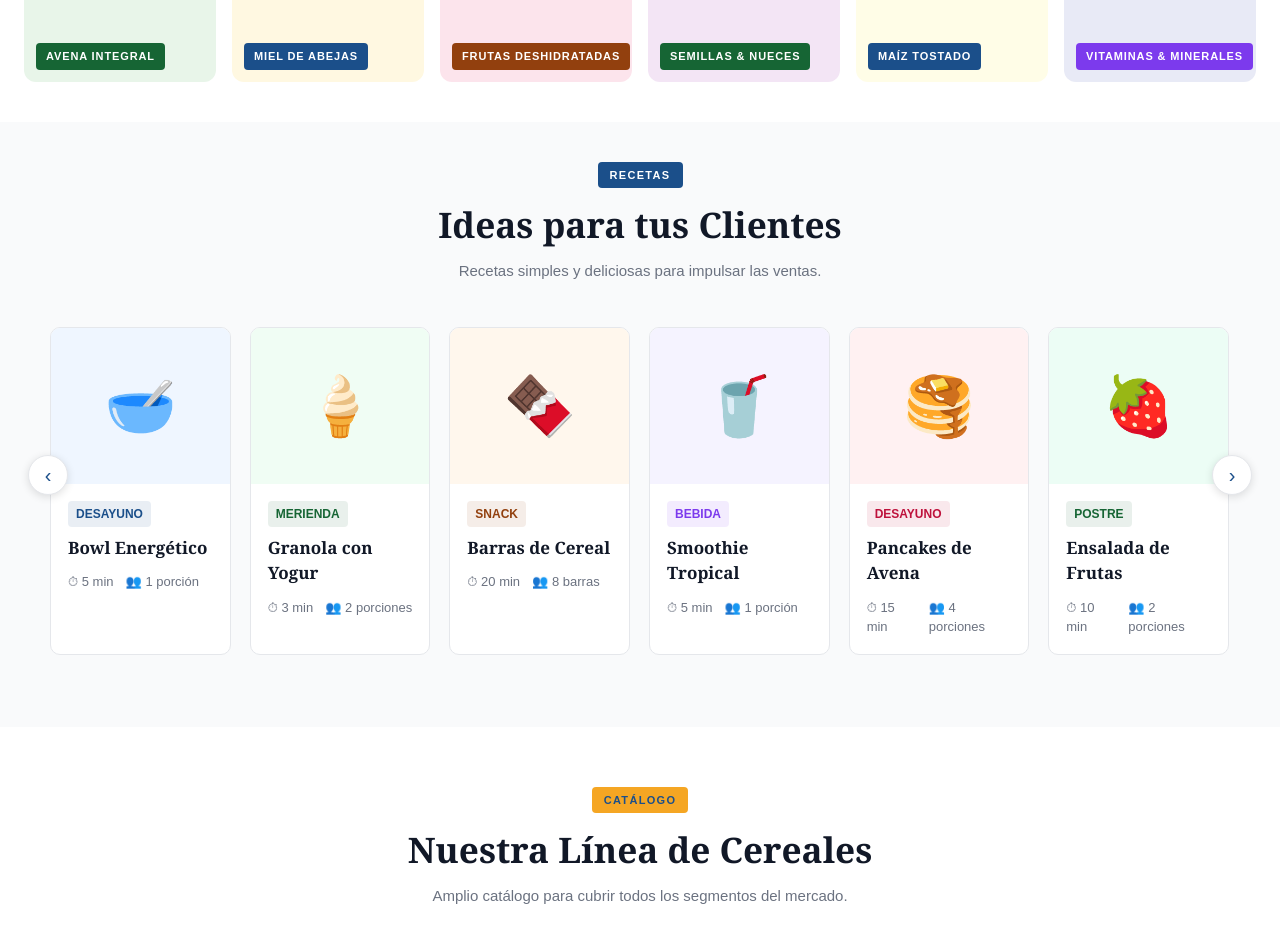
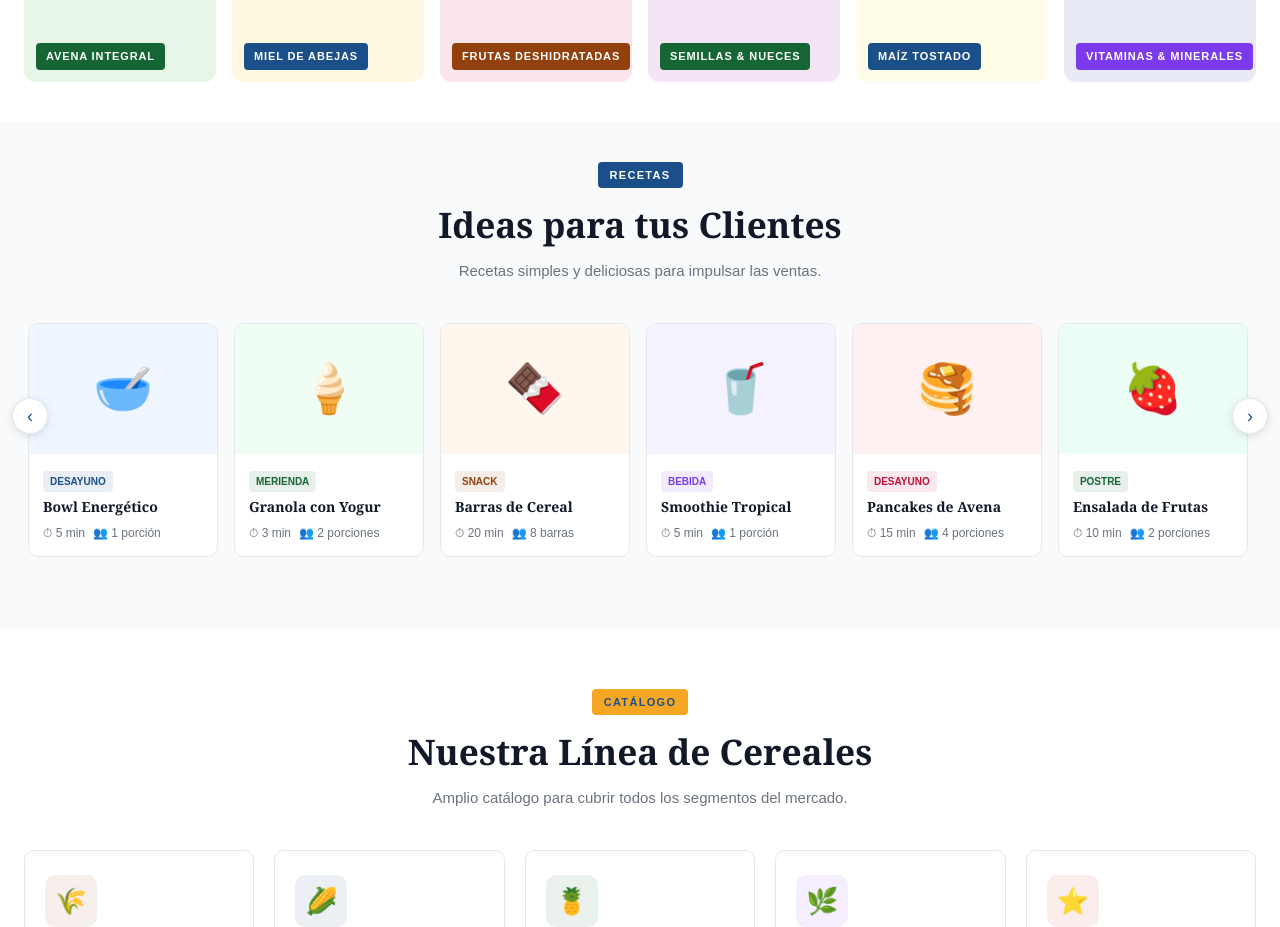
Before and after one commit to cerealsunny/cerealsunny-web, a Next.js app: page / in a window 1280 px wide. Shown: the part 1200-2127 px from the top of the page. Built offline with nearby package versions, Linux system fonts and the light colour scheme.

Commit message:
190320260336pm

```diff
--- a/src/components/Hero.tsx
+++ b/src/components/Hero.tsx
@@ -6,7 +6,7 @@ export default function Hero() {
       <div style={{ position: "absolute", inset: "0", background: "linear-gradient(135deg, rgba(10,20,40,0.98) 0%, rgba(27,79,138,0.55) 55%, rgba(10,20,40,0.92) 100%)", zIndex: 0 }} />
       <div style={{ position: "absolute", right: "-100px", top: "50%", transform: "translateY(-50%)", width: "600px", height: "600px", borderRadius: "50%", background: "radial-gradient(circle, rgba(249,212,35,0.12) 0%, rgba(245,166,35,0.08) 40%, transparent 70%)", filter: "blur(40px)", zIndex: 0 }} />
 
-      <div style={{ position: "relative", zIndex: 10, width: "100%", maxWidth: "780px", padding: "120px 24px 80px", boxSizing: "border-box" }}
+      <div style={{ position: "relative", zIndex: 10, width: "100%", maxWidth: "780px", padding: "120px 24px 80px", boxSizing: "border-box", marginLeft: "0" }}
         className="hero-content"
       >
         {/* Badge */}
--- a/src/components/Recipes.tsx
+++ b/src/components/Recipes.tsx
@@ -21,41 +21,62 @@ const recipes = [
 
 export default function Recipes() {
   const trackRef = useRef<HTMLDivElement>(null);
+
   const scroll = (dir: "left" | "right") => {
     if (!trackRef.current) return;
-    trackRef.current.scrollBy({ left: dir === "right" ? trackRef.current.offsetWidth : -trackRef.current.offsetWidth, behavior: "smooth" });
+    // Scroll by the width of 2 cards on mobile, 6 on desktop
+    const isMobile = window.innerWidth < 768;
+    const cardWidth = isMobile ? window.innerWidth * 0.75 : trackRef.current.offsetWidth / 6;
+    const scrollAmount = isMobile ? cardWidth * 2 : trackRef.current.offsetWidth;
+    trackRef.current.scrollBy({ left: dir === "right" ? scrollAmount : -scrollAmount, behavior: "smooth" });
   };
 
   return (
-    <section style={{ width: "100%", background: "#F9FAFB", padding: "40px 0 60px" }}>
-      <div style={{ maxWidth: "1800px", margin: "0 auto", padding: "0 48px" }}>
-        <div style={{ textAlign: "center", marginBottom: "36px" }}>
+    <section style={{ width: "100%", background: "#F9FAFB", padding: "40px 0 60px", overflow: "hidden" }}>
+      <div style={{ maxWidth: "1800px", margin: "0 auto", padding: "0 24px" }}>
+
+        {/* Header */}
+        <div style={{ textAlign: "center", marginBottom: "32px" }}>
           <span style={{ display: "inline-block", background: "#1B4F8A", color: "#fff", fontSize: "11px", fontWeight: "700", textTransform: "uppercase", letterSpacing: "0.12em", padding: "5px 12px", borderRadius: "4px", marginBottom: "10px" }}>Recetas</span>
           <h2 style={{ fontFamily: "Georgia, serif", fontSize: "clamp(1.5rem, 3vw, 2.2rem)", fontWeight: "900", color: "#111827", margin: "0 0 8px 0" }}>Ideas para tus Clientes</h2>
           <p style={{ fontSize: "15px", color: "#6B7280", maxWidth: "480px", margin: "0 auto", lineHeight: "1.6" }}>Recetas simples y deliciosas para impulsar las ventas.</p>
         </div>
+
+        {/* Carousel */}
         <div style={{ position: "relative" }}>
-          <button onClick={() => scroll("left")} style={{ position: "absolute", left: "-20px", top: "45%", transform: "translateY(-50%)", zIndex: 10, width: "40px", height: "40px", borderRadius: "50%", background: "#fff", border: "1px solid #E5E7EB", boxShadow: "0 2px 8px rgba(0,0,0,0.12)", cursor: "pointer", fontSize: "20px", color: "#1B4F8A" }}>‹</button>
-          <div ref={trackRef} style={{ display: "grid", gridTemplateColumns: "repeat(15, calc(16.666% - 16px))", gap: "19px", overflowX: "hidden", scrollBehavior: "smooth", padding: "8px 2px 12px" }}>
+          <button onClick={() => scroll("left")} style={{ position: "absolute", left: "-12px", top: "40%", transform: "translateY(-50%)", zIndex: 10, width: "36px", height: "36px", borderRadius: "50%", background: "#fff", border: "1px solid #E5E7EB", boxShadow: "0 2px 8px rgba(0,0,0,0.12)", cursor: "pointer", fontSize: "18px", color: "#1B4F8A", display: "flex", alignItems: "center", justifyContent: "center" }}>‹</button>
+
+          <div ref={trackRef} style={{ display: "flex", gap: "16px", overflowX: "hidden", scrollBehavior: "smooth", padding: "8px 4px 12px" }}>
             {recipes.map((r) => (
-              <div key={r.name} style={{ background: "#fff", border: "1px solid #E5E7EB", borderRadius: "10px", overflow: "hidden", transition: "box-shadow 0.2s" }}
+              <div key={r.name} style={{
+                background: "#fff",
+                border: "1px solid #E5E7EB",
+                borderRadius: "10px",
+                overflow: "hidden",
+                flexShrink: 0,
+                width: "calc(16.666% - 14px)",
+                minWidth: "160px",
+                transition: "box-shadow 0.2s",
+              }}
                 onMouseEnter={(e) => (e.currentTarget.style.boxShadow = "0 4px 16px rgba(0,0,0,0.08)")}
                 onMouseLeave={(e) => (e.currentTarget.style.boxShadow = "none")}
               >
-                <div style={{ height: "156px", background: r.bgColor, display: "flex", alignItems: "center", justifyContent: "center", fontSize: "58px" }}>{r.emoji}</div>
-                <div style={{ padding: "17px" }}>
-                  <span style={{ display: "inline-block", background: r.badgeColor + "18", color: r.badgeColor, fontSize: "12px", fontWeight: "700", textTransform: "uppercase", padding: "4px 8px", borderRadius: "4px", marginBottom: "8px" }}>{r.category}</span>
-                  <h3 style={{ fontFamily: "Georgia, serif", fontSize: "17px", fontWeight: "700", color: "#111827", margin: "0 0 12px 0" }}>{r.name}</h3>
-                  <div style={{ display: "flex", gap: "12px" }}>
-                    <span style={{ fontSize: "13px", color: "#6B7280" }}>⏱ {r.time}</span>
-                    <span style={{ fontSize: "13px", color: "#6B7280" }}>👥 {r.servings}</span>
+                <div style={{ height: "130px", background: r.bgColor, display: "flex", alignItems: "center", justifyContent: "center", fontSize: "48px" }}>{r.emoji}</div>
+                <div style={{ padding: "14px" }}>
+                  <span style={{ display: "inline-block", background: r.badgeColor + "18", color: r.badgeColor, fontSize: "10px", fontWeight: "700", textTransform: "uppercase", padding: "3px 7px", borderRadius: "4px", marginBottom: "6px" }}>{r.category}</span>
+                  <h3 style={{ fontFamily: "Georgia, serif", fontSize: "14px", fontWeight: "700", color: "#111827", margin: "0 0 8px 0", lineHeight: "1.3" }}>{r.name}</h3>
+                  <div style={{ display: "flex", gap: "8px", flexWrap: "wrap" }}>
+                    <span style={{ fontSize: "12px", color: "#6B7280" }}>⏱ {r.time}</span>
+                    <span style={{ fontSize: "12px", color: "#6B7280" }}>👥 {r.servings}</span>
                   </div>
                 </div>
               </div>
             ))}
           </div>
-          <button onClick={() => scroll("right")} style={{ position: "absolute", right: "-20px", top: "45%", transform: "translateY(-50%)", zIndex: 10, width: "40px", height: "40px", borderRadius: "50%", background: "#fff", border: "1px solid #E5E7EB", boxShadow: "0 2px 8px rgba(0,0,0,0.12)", cursor: "pointer", fontSize: "20px", color: "#1B4F8A" }}>›</button>
+
+          <button onClick={() => scroll("right")} style={{ position: "absolute", right: "-12px", top: "40%", transform: "translateY(-50%)", zIndex: 10, width: "36px", height: "36px", borderRadius: "50%", background: "#fff", border: "1px solid #E5E7EB", boxShadow: "0 2px 8px rgba(0,0,0,0.12)", cursor: "pointer", fontSize: "18px", color: "#1B4F8A", display: "flex", alignItems: "center", justifyContent: "center" }}>›</button>
         </div>
+
       </div>
     </section>
   );
```
Also changed, not shown: 1 other file (tests, documents, lock files or other folders).
